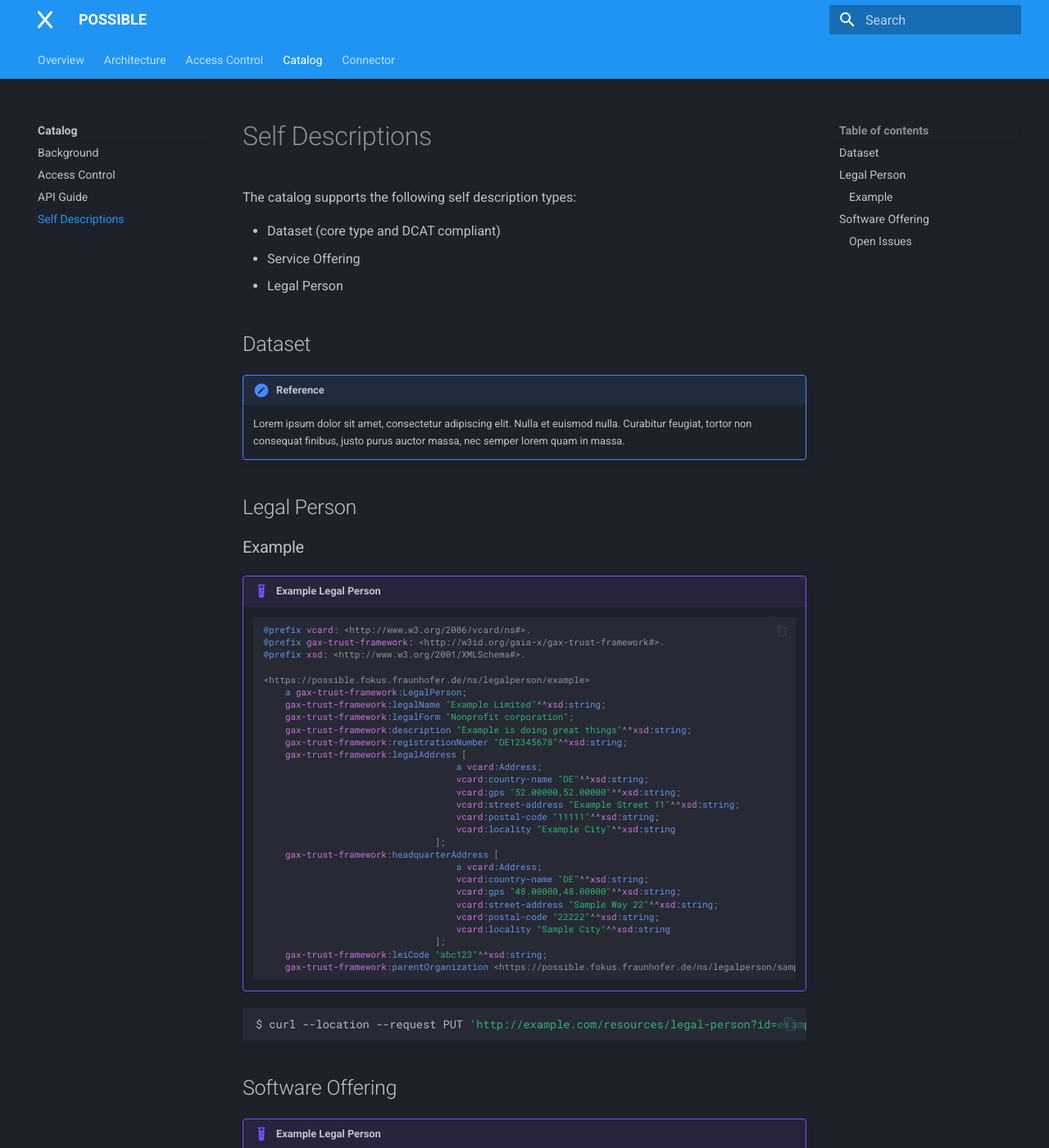
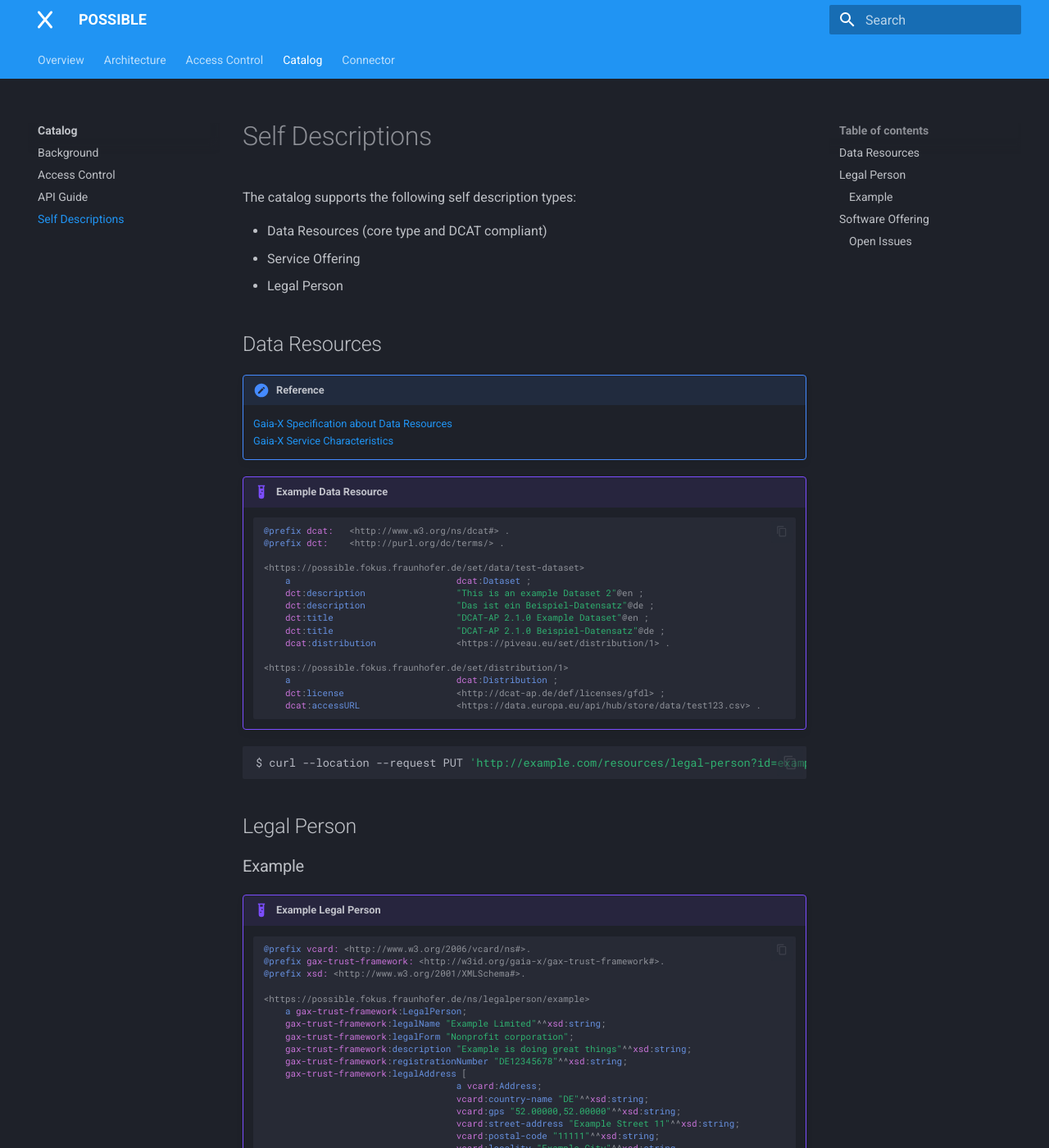
Before and after one commit to POSSIBLE-X/documentation, an MkDocs documentation site: the page built from docs/catalog/self-descriptions.md, in a window 1280 px wide and 1400 px high. Shown: the whole window at 82% size. Built offline with MkDocs 1.6.1 and Material for MkDocs 9.7.7, drawn with Linux system fonts in a browser that asks for light colours.

Commit message:
Added Data Resource Example

````diff
--- a/docs/catalog/self-descriptions.md
+++ b/docs/catalog/self-descriptions.md
@@ -2,18 +2,45 @@
 
 The catalog supports the following self description types:
 
-- Dataset (core type and DCAT compliant)
+- Data Resources (core type and DCAT compliant)
 - Service Offering
 - Legal Person
 
-## Dataset
+
+## Data Resources
 
 !!! Reference
 
-    Lorem ipsum dolor sit amet, consectetur adipiscing elit. Nulla et euismod
-    nulla. Curabitur feugiat, tortor non consequat finibus, justo purus auctor
-    massa, nec semper lorem quam in massa.
+    [Gaia-X Specification about Data Resources](https://gaia-x.gitlab.io/policy-rules-committee/trust-framework/resource_and_subclasses/#data-resource)
+    [Gaia-X Service Characteristics](https://gitlab.com/gaia-x/technical-committee/service-characteristics/-/blob/develop/single-point-of-truth/yaml/gax-trust-framework/gax-resource/data-resource.yaml)
 
+
+!!! example "Example Data Resource"
+
+    ```turtle
+    @prefix dcat:   <http://www.w3.org/ns/dcat#> .
+    @prefix dct:    <http://purl.org/dc/terms/> .
+
+    <https://possible.fokus.fraunhofer.de/set/data/test-dataset>
+        a                               dcat:Dataset ;
+        dct:description                 "This is an example Dataset 2"@en ;
+        dct:description                 "Das ist ein Beispiel-Datensatz"@de ;
+        dct:title                       "DCAT-AP 2.1.0 Example Dataset"@en ;
+        dct:title                       "DCAT-AP 2.1.0 Beispiel-Datensatz"@de ;
+        dcat:distribution               <https://piveau.eu/set/distribution/1> .
+
+    <https://possible.fokus.fraunhofer.de/set/distribution/1>
+        a                               dcat:Distribution ;
+        dct:license                     <http://dcat-ap.de/def/licenses/gfdl> ;
+        dcat:accessURL                  <https://data.europa.eu/api/hub/store/data/test123.csv> .
+
+    ```
+
+
+
+``` sh
+$ curl --location --request PUT 'http://example.com/resources/legal-person?id=example' --header 'Content-Type: text/turtle' --header 'X-API-Key: yourapikey'
+```
 
 
 ## Legal Person
````
Also changed, not shown: docs/catalog/background.md (+1 -1 lines), 1 other file.
